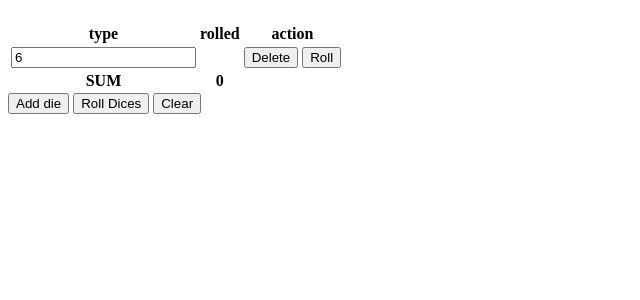
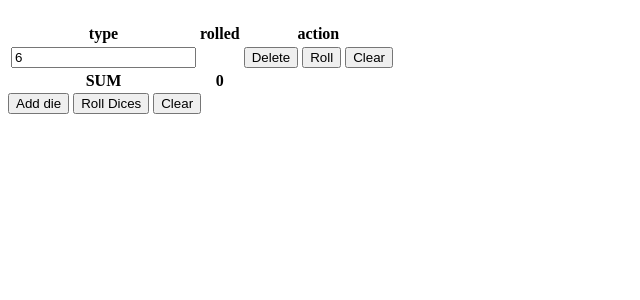
Before and after one commit to RedJocker/dices_codementor_io, a PHP site: page / in a window 1280 px wide. Shown: the part 58-358 px from the top of the page, without its empty margins (0-640 px from the left). Run offline with PHP 8.4, Linux system fonts and the light colour scheme; data that the repository does not hold is empty.

Commit message:
Feat: clear single die

```diff
--- a/app/public/index.php
+++ b/app/public/index.php
@@ -20,10 +20,13 @@ if ($_POST['roll_dices'] !== null) {
     for ($i = 0; $i < $num_dices; $i++) {
         $delete_die_action = $_POST['del_die_' . $i] ?? '';
         $roll_die_action = $_POST['roll_die_' . $i] ?? '';
+        $clear_die_action = $_POST['clear_die_' . $i] ?? '';
         if($delete_die_action !== '')
             $action = 'del_die_' . $i;
         else if($roll_die_action !== '')
             $action = 'roll_die_' . $i;
+        else if($clear_die_action !== '')
+            $action = 'clear_die_' . $i;
     }
 }
 
@@ -63,6 +66,15 @@ if (str_starts_with($action, 'roll_die_')) {
         $rolled[$to_roll] = "{$dices[$to_roll]->roll()}";
     }
 }
+
+
+if (str_starts_with($action, 'clear_die_')) {
+    $to_clear = intval(substr($action, 10));
+    if ($to_clear >= 0 && $to_clear < count($dices)) {
+        $rolled[$to_clear] = '';
+    }
+}
+
 
 $sum = array_sum($rolled);
 
@@ -105,6 +117,7 @@ $sum = array_sum($rolled);
                 <td>
 					 <input type='submit' name='del_die_<?= $i ?>' value='Delete'>
      				 <input type='submit' name='roll_die_<?= $i ?>' value='Roll'>
+     				 <input type='submit' name='clear_die_<?= $i ?>' value='Clear'>
                 </td>
 			  </tr>
 			<?php endforeach ?>
```
